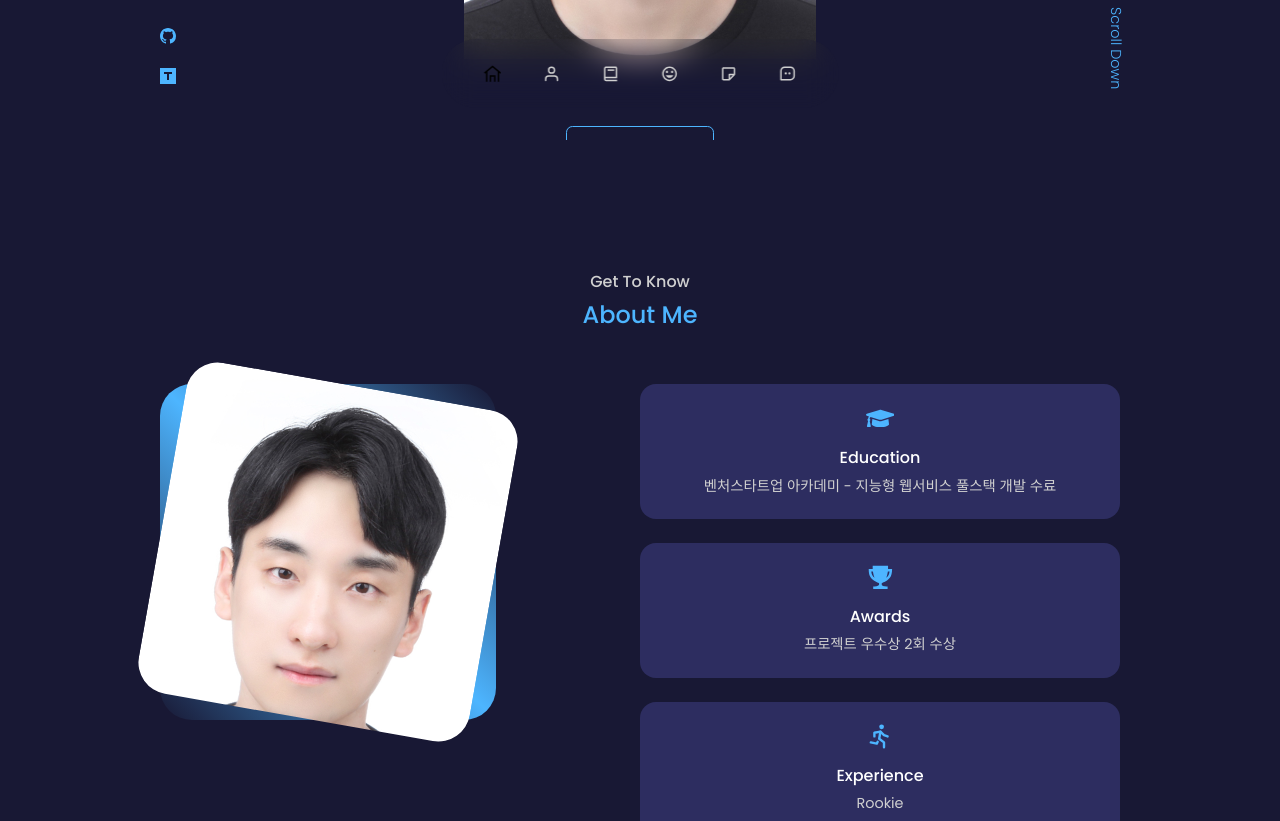
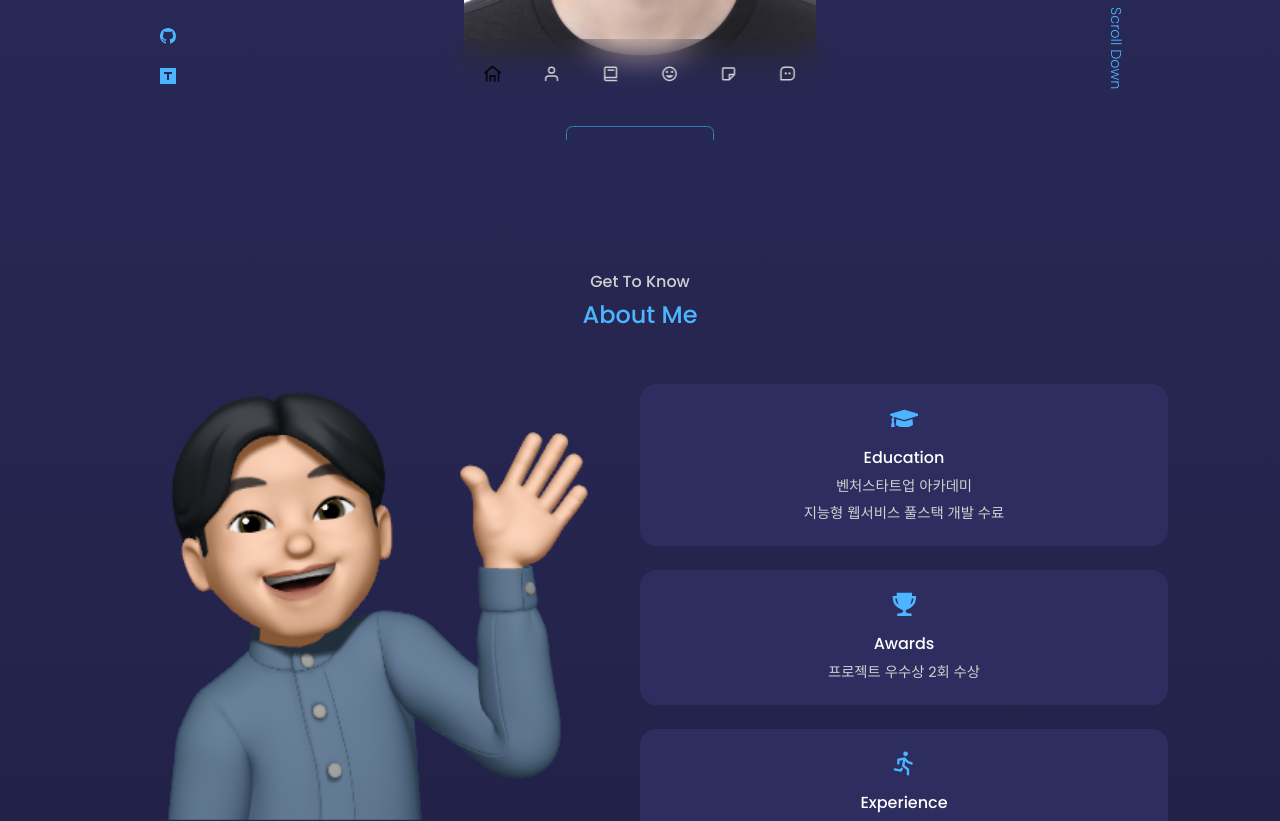
Before and after one commit to NamGideokk/portfolio-website, a React (Create React App) app: page / in a window 1280 px wide. Shown: the part 660-1481 px from the top of the page. Built offline with nearby package versions, Linux system fonts and the light colour scheme; a web font is replaced by a local one.

Commit message:
button 스타일 변경

```diff
--- a/src/_variable.scss
+++ b/src/_variable.scss
@@ -6,7 +6,7 @@ $bg-color-light: #2d2d60;
 $test: #f23444;
 
 $accent-color: #4db5ff;
-$accent-color-dark: #347fb4;
+$accent-color-dark: #317cb2;
 
 $font-color: #ffffff;
 $font-color-light: #d0d0d0;
--- a/src/components/about/About.jsx
+++ b/src/components/about/About.jsx
@@ -1,6 +1,6 @@
 import React from "react";
 import "./about.scss";
-import AVATAR from "../../assets/ngd.jpg";
+import AVATAR from "../../assets/mimoticon.png";
 import { TbRun } from "react-icons/tb";
 import { FaGraduationCap } from "react-icons/fa";
 import { IoMdTrophy } from "react-icons/io";
@@ -28,7 +28,9 @@ const About = () => {
               <FaGraduationCap className="about__icon" />
               <h5>Education</h5>
               <small>
-                벤처스타트업 아카데미 - 지능형 웹서비스 풀스택 개발 수료
+                벤처스타트업 아카데미
+                <br />
+                지능형 웹서비스 풀스택 개발 수료
               </small>
             </article>
             <article className="about__card">
--- a/src/components/about/about.scss
+++ b/src/components/about/about.scss
@@ -2,28 +2,32 @@
 
 .about__container {
   display: grid;
-  grid-template-columns: 35% 50%;
-  gap: 15%;
+  grid-template-columns: 45% 55%;
+  gap: 5%;
 }
 
-.about__me {
-  width: 100%;
-  aspect-ratio: 1/1;
-  border-radius: 2rem;
-  background: linear-gradient(45deg, transparent, $accent-color, transparent);
-  display: grid;
-  place-items: center;
-}
+// .about__me {
+//   width: 100%;
+//   aspect-ratio: 1/1;
+//   border-radius: 2rem;
+//   background: linear-gradient(45deg, transparent, $accent-color, transparent);
+//   display: grid;
+//   place-items: center;
+// }
 
 .about__me-image {
   height: 100%;
+  width: 60%;
   border-radius: 2rem;
-  overflow: hidden;
-  transform: rotate(10deg);
   transition: 0.3s;
+  margin: 0 auto;
 
-  &:hover {
-    transform: rotate(0deg);
+  img {
+    transition: 0.3s;
+
+    &:hover {
+      transform: scale(1.1);
+    }
   }
 }
 
@@ -79,6 +83,9 @@
   .about__cards {
     grid-template-columns: 1fr;
   }
+  .about__me-image {
+    width: 100%;
+  }
 }
 @media screen and (max-width: 1024px) {
   .about__container {
--- a/src/components/contact/contact.scss
+++ b/src/components/contact/contact.scss
@@ -21,8 +21,8 @@
       transition: 0.3s;
 
       &:hover {
-        // background-color: $bg-color-light;
-        box-shadow: 0 0 1rem #0c0c1c;
+        background-color: $bg-color-light;
+        box-shadow: 0 0 1rem $bg-color-light;
       }
 
       .contact__option-icon {
--- a/src/index.scss
+++ b/src/index.scss
@@ -28,7 +28,12 @@ html {
 }
 
 body {
-  background-color: $bg-color;
+  background: linear-gradient(
+    180deg,
+    $bg-color-light,
+    $bg-color,
+    rgb(35, 35, 35)
+  );
   color: $font-color;
   line-height: 1.7;
 }
@@ -92,14 +97,21 @@ a:hover {
   padding: 0.75rem 1.2rem;
   border-radius: 0.4rem;
   cursor: pointer;
-  border: 1px solid $accent-color;
+  border: 1px solid $accent-color-dark;
   transition: 0.3s;
-}
+  box-shadow: 0 0.2rem 0 $accent-color-dark;
 
-.btn:hover {
-  background-color: $font-color;
-  color: $bg-color;
-  border-color: transparent;
+  &:hover {
+    box-shadow: 0 0.5rem 0 $accent-color-dark;
+    color: $font-color;
+    transform: translateY(-0.3rem);
+  }
+
+  &:active {
+    background-color: $accent-color;
+    box-shadow: 0 0.1rem 0 $accent-color-dark;
+    transform: translateY(0.1rem);
+  }
 }
 
 .btn-primary {
```
Also changed, not shown: src/assets/mimoticon.png (added).
